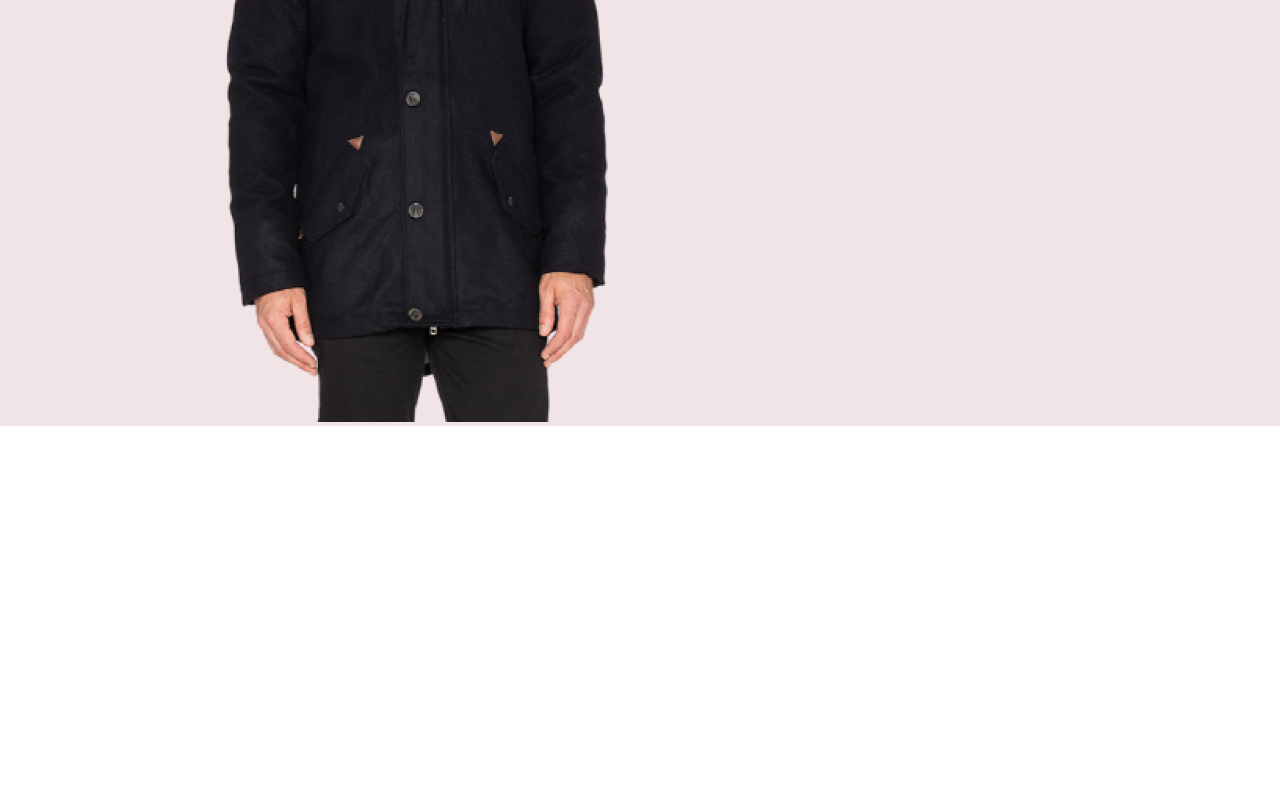
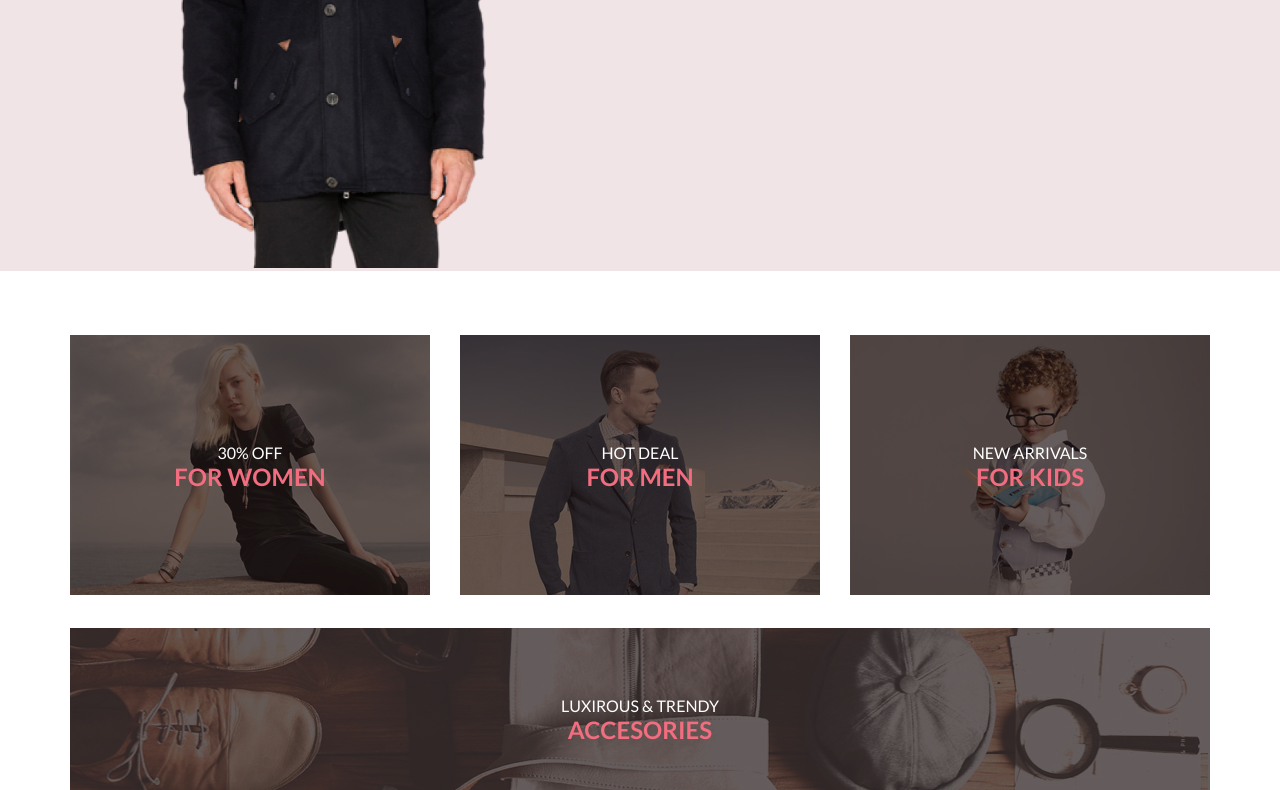
Before and after one commit to Lusterus/newLessGB, a plain HTML site: page index.html in a window 1280 px wide. Shown: the part 417-1207 px from the top of the page. Before the commit the page ends 843 px from the top, so only its background shows below. Drawn offline with Linux system fonts and the light colour scheme.

Commit message:
доделал второй блок

```diff
--- a/index.html
+++ b/index.html
@@ -6,6 +6,9 @@
     <meta name="viewport" content="width=device-width, initial-scale=1.0">
     <title>Document</title>
     <link rel="stylesheet" href="style.min.css">
+    <link rel="preconnect" href="https://fonts.googleapis.com">
+<link rel="preconnect" href="https://fonts.gstatic.com" crossorigin>
+<link href="https://fonts.googleapis.com/css2?family=Lato:wght@400;700;900&display=swap" rel="stylesheet">
 </head>
 <body>
     <div class="header center">
@@ -34,7 +37,40 @@
         <div class="top_right">
             <div class="top_content">
                 <h1 class = "h1_text">THE BRAND</h1>
-                <h2 class = "h2_text"></h2>OF LUXERIOUS <span>FASHION</span></h2>
+                <OF class = "h2_text">OF LUXERIOUS <span class="color_global1">FASHION</span></h2>
+            </div>
+        </div>
+    </div>
+    <div class="sale center">
+        <div class="sale__content">
+            <div class="sale__item">
+                <img src="img/sale1.jpg" alt="sale img">
+                <div class="sale_text">
+                    <p class = "sale_p">30% OFF</p>
+                    <h3 class = "sale_h3">FOR WOMEN</h3>
+                </div>
+            </div>
+            <div class="sale__item">
+                <img src="img/sale2.jpg" alt="sale img">
+                <div class="sale_text">
+                    <p class = "sale_p">HOT DEAL</p>
+                    <h3 class = "sale_h3">FOR MEN</h3>
+                </div>
+            </div>
+            <div class="sale__item">
+                <img src="img/sale3.jpg" alt="sale img">
+                <div class="sale_text">
+                    <p class = "sale_p">NEW ARRIVALS</p>
+                    <h3 class = "sale_h3">FOR KIDS</h3>
+                </div>
+            </div>
+        </div>
+
+        <div class="sale__item sale__big">
+            <img src="img/sale4.jpg" alt="sale img">
+            <div class="sale_text">
+                <p class = "sale_p">LUXIROUS & TRENDY</p>
+                <h3 class = "sale_h3">ACCESORIES</h3>
             </div>
         </div>
     </div>
--- a/style.sass
+++ b/style.sass
@@ -3,8 +3,12 @@ $bgcolor: #222222
 *
     margin: 0
     padding: 0
+body
+    font-family: 'Lato', sans-serif
 a
     text-decoration: none
+img
+    max-width: 100%
 .center
     padding-left: calc( 50% - 570px )
     padding-right: calc( 50% - 570px )
@@ -27,3 +31,50 @@ a
     padding-left: calc( 50% - 800px )
     padding-right: calc( 50% - 800px )
     background-color: #F1E4E6
+.top__left
+    width: 50%
+.top_right
+    box-sizing: border-box
+    padding-left: 64px
+    width: 50%
+.top_content
+    padding-left: 16px
+    border-left: 12px solid $colortext
+    margin-top: 40%
+.h1_text
+    font-weight: 900
+    font-size: 48px
+    line-height: 58px
+.h2_text
+    font-weight: 700
+    font-size: 32px
+    line-height: 38px
+.color_global1
+    color: $colortext
+.sale__item
+    position: relative
+.sale_text
+    position: absolute
+    width: 100%
+    height: 100%
+    top: 0
+    left: 0
+    display: flex
+    flex-direction: column
+    justify-content: center
+    align-items: center
+.sale__content
+    display: flex
+    gap: 30px
+    margin-bottom: 30px
+.sale_p
+    font-size: 16px
+    line-height: 19px
+    color: #FFFFFF
+.sale_h3
+    font-weight: bold
+    font-size: 24px
+    line-height: 29px
+    color: $colortext
+.sale
+    margin-top: 64px
```
Also changed, not shown: img/sale1.jpg (added), img/sale2.jpg (added), img/sale3.jpg (added), img/sale4.jpg (added), style.min.css, 1 other file.
